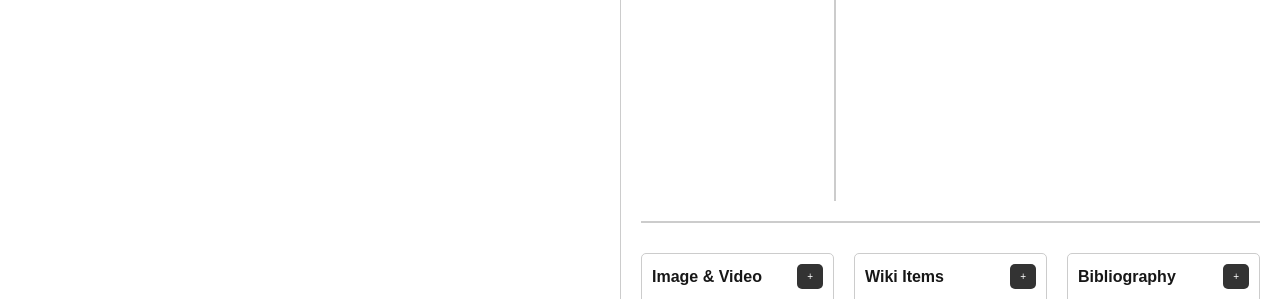
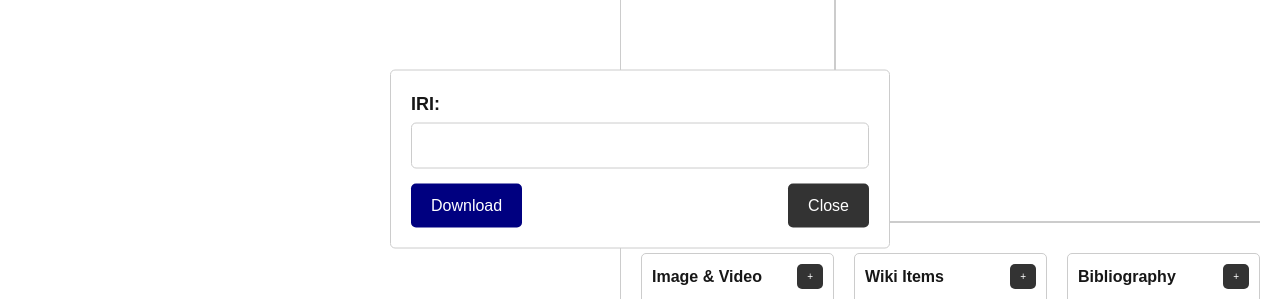
Before and after one commit to junjun7613/3D-annotation-viewer, a Next.js app: page / in a window 1280 px wide. Both pictures are taken after a click on the button "RDF". Shown: the part 241-540 px from the top of the page. Built offline with nearby package versions, Linux system fonts and the light colour scheme; no server answers; the database is empty.

Commit message:
add RDF download

```diff
--- a/package.json
+++ b/package.json
@@ -21,6 +21,7 @@
     "jeasings": "^0.0.16",
     "jotai": "^2.11.3",
     "lodash": "^4.17.21",
+    "marked": "^15.0.6",
     "next": "^15.1.6",
     "react": "^19.0.0",
     "react-dom": "^19.0.0",
--- a/src/app/components/CustomEditor.tsx
+++ b/src/app/components/CustomEditor.tsx
@@ -10,6 +10,8 @@ import 'ckeditor5-premium-features/ckeditor5-premium-features.css';
 
 interface CustomEditorProps {
     value: string;
+    // onChangeで関数を受け取る
+    onChange: (value: string) => void;
   }
 
 const CustomEditor: React.FC<CustomEditorProps> = ({value}) => {
--- a/src/app/page.tsx
+++ b/src/app/page.tsx
@@ -9,7 +9,7 @@ import type { NextPage } from 'next';
 import SignIn from './components/SignIn';
 import ThreeCanvas from './components/ThreeCanvasManifest';
 import SwitchButton from './components/SwitchButton';
-//import CustomEditor from './components/CustomEditor';
+import CustomEditor from './components/CustomEditor';
 //import DisplayTEI from './components/DisplayTEI';
 import { FaPencilAlt, FaBook, FaRegFilePdf, FaTrashAlt } from 'react-icons/fa';
 import { FaLink } from 'react-icons/fa6';
@@ -20,7 +20,7 @@ import { useAtom } from 'jotai';
 import { infoPanelAtom } from '@/app/atoms/infoPanelAtom';
 
 import db from '@/lib/firebase/firebase';
-import { deleteDoc, doc, getDoc, updateDoc } from 'firebase/firestore';
+import { deleteDoc, doc, getDoc, getDocs, updateDoc, collection } from 'firebase/firestore';
 
 const Home: NextPage = () => {
   const [user] = useAuthState(auth);
@@ -39,11 +39,13 @@ const Home: NextPage = () => {
 
   const [infoPanelContent] = useAtom(infoPanelAtom);
 
+  const [isRDFDialogOpen, setIsRDFDialogOpen] = useState(false);
   const [isMediaDialogOpen, setIsMediaDialogOpen] = useState(false);
   const [isBibDialogOpen, setIsBibDialogOpen] = useState(false);
   const [isDescDialogOpen, setIsDescDialogOpen] = useState(false);
   const [isWikidataDialogOpen, setIsWikidataDialogOpen] = useState(false);
 
+  const [IRI, setIRI] = useState('');
   //mediaの情報をstateで管理
   const [source, setSource] = useState('');
   const [type, setType] = useState('img');
@@ -189,6 +191,7 @@ const Home: NextPage = () => {
   };
 
   const saveDesc = async () => {
+    console.log(desc);
     // descriptionの情報をfirebaseのannotationsコレクションのidを持つdocのdata/body/valueに保存
     const docRef = doc(db, 'annotations', infoPanelContent?.id || '');
     const docSnap = await getDoc(docRef);
@@ -261,20 +264,53 @@ const Home: NextPage = () => {
   };
 
   const downloadRDF = (id: string) => {
-    // idのdocをfirebaseデータベースから取得
-    const docRef = doc(db, 'annotations', id);
-    const download = async () => {
-      const docSnap = await getDoc(docRef);
-      if (docSnap.exists()) {
-        const data = docSnap.data();
-        console.log(data);
-      } else {
-        console.warn('No such document!');
-      }
-    };
-    if (infoPanelContent?.id) {
-      download();
-    }
+    console.log("RDF download");
+    console.log(id);
+    // firebaseのannotationsコレクションのすべてのDocの中から、targetmanifestの値がidと一致するものを取得
+    const querySnapshot = getDocs(collection(db, 'annotations'));
+    querySnapshot.then((snapshot) => {
+      let turtleData = "@prefix : <https://junjun7613.github.io/MicroKnowledge/himiko.owl#> .\n"; // ベースURIを定義
+      turtleData += "\n";
+
+      snapshot.forEach((doc) => {
+        const data = doc.data();
+        if (data.target_manifest === id) {
+          console.log(data);
+          // 以下でannotationごとにTutleを生成・ダウンロード
+          turtleData += `\n<${IRI}${doc.id}> a <https://example.com/vocabulary/Annotation> ;\n`;
+          const properties = [];
+
+          properties.push(
+            `  <https://junjun7613.github.io/MicroKnowledge/himiko.owl#descriptionStart> <https://example.com/description/0001>`
+          );
+
+          // 各プロパティをセミコロンで終わらせ、最後のプロパティにはピリオドを付ける
+          properties.forEach((prop, index) => {
+            if (index < properties.length - 1) {
+              turtleData += prop + ";\n";
+            } else {
+              turtleData += prop + ".\n";
+            }
+          });
+
+          // プロパティがない場合はピリオドを追加
+          if (properties.length === 0) {
+            turtleData += ".\n";
+          }
+
+        }
+      })
+
+      const blob = new Blob([turtleData], { type: "text/turtle" });
+      const url = URL.createObjectURL(blob);
+      const a = document.createElement("a");
+      a.href = url;
+      a.download = "graph-data.ttl";
+      a.click();
+      URL.revokeObjectURL(url);
+    });
+
+    handleRDFCloseDialog();
   };
 
   const deleteMedia = (id: string, index: number) => {
@@ -365,6 +401,13 @@ const Home: NextPage = () => {
     } else {
       alert('You are not the creator of this annotation.');
     }
+  };
+
+  const handleRDFOpenDialog = () => {
+    setIsRDFDialogOpen(true);
+  };
+  const handleRDFCloseDialog = () => {
+    setIsRDFDialogOpen(false);
   };
 
   const handleMediaOpenDialog = () => {
@@ -517,7 +560,7 @@ const Home: NextPage = () => {
                  }}>Load Manifest</button>
               */}
               <button
-                onClick={() => infoPanelContent?.id && downloadRDF(infoPanelContent.id)}
+                onClick={() => handleRDFOpenDialog()}
                 style={{
                   marginLeft: '30px',
                   height: '50px',
@@ -584,6 +627,7 @@ const Home: NextPage = () => {
                 </div>
                 <div
                   dangerouslySetInnerHTML={{ __html: infoPanelContent?.description || '' }}
+                  // infoPanelContent?.descriptionのマークダウンをHTMLに変換
                 ></div>
               </div>
             </div>
@@ -902,6 +946,76 @@ const Home: NextPage = () => {
           &copy; 2025 3D Annotation Editor. All rights reserved.
         </footer>
       </div>
+
+      {isRDFDialogOpen && (
+        <div
+          style={{
+            position: 'fixed',
+            width: '500px',
+            top: '50%',
+            left: '50%',
+            transform: 'translate(-50%, -50%)',
+            backgroundColor: 'white',
+            padding: '20px',
+            border: '1px solid #ccc',
+            borderRadius: '5px',
+            zIndex: 1000,
+          }}
+        >
+          <form style={{ display: 'flex', flexDirection: 'column', gap: '15px' }}>
+            <label style={{ fontWeight: 'bold', fontSize: '18px' }}>
+              IRI:
+              <input
+                name="IRI"
+                value={IRI}
+                required
+                onChange={(e) => setIRI(e.target.value)}
+                style={{
+                  width: '100%',
+                  padding: '10px',
+                  marginTop: '5px',
+                  border: '1px solid #ccc',
+                  borderRadius: '5px',
+                  fontSize: '16px',
+                }}
+              />
+            </label>
+            <div style={{ display: 'flex', justifyContent: 'space-between', gap: '10px' }}>
+              <button
+                type="button"
+                onClick={() => downloadRDF(manifestUrl)}
+                style={{
+                  padding: '10px 20px',
+                  backgroundColor: '#000080',
+                  color: 'white',
+                  border: 'none',
+                  borderRadius: '5px',
+                  cursor: 'pointer',
+                  fontSize: '16px',
+                  marginRight: '10px',
+                }}
+              >
+                Download
+              </button>
+              <button
+                type="button"
+                onClick={handleRDFCloseDialog}
+                style={{
+                  padding: '10px 20px',
+                  backgroundColor: '#333',
+                  color: 'white',
+                  border: 'none',
+                  borderRadius: '5px',
+                  cursor: 'pointer',
+                  fontSize: '16px',
+                }}
+              >
+                Close
+              </button>
+            </div>
+          </form>
+        </div>
+      )}
 
       {isMediaDialogOpen && (
         <div
@@ -1243,6 +1357,7 @@ const Home: NextPage = () => {
           <form style={{ display: 'flex', flexDirection: 'column', gap: '15px' }}>
             <label style={{ fontWeight: 'bold', fontSize: '18px' }}>
               Description:
+
               <textarea
                 name="description"
                 value={desc}
@@ -1259,11 +1374,15 @@ const Home: NextPage = () => {
                   resize: 'vertical',
                 }}
               />
+
               {/*
               <CustomEditor
                 value={desc}
+                // 入力されたテキストをセット
+                onChange={setDesc}
                 />
               */}
+
             </label>
             <div style={{ display: 'flex', justifyContent: 'space-between', gap: '10px' }}>
               <button
```
Also changed, not shown: 1 other file (tests, documents, lock files or other folders).
